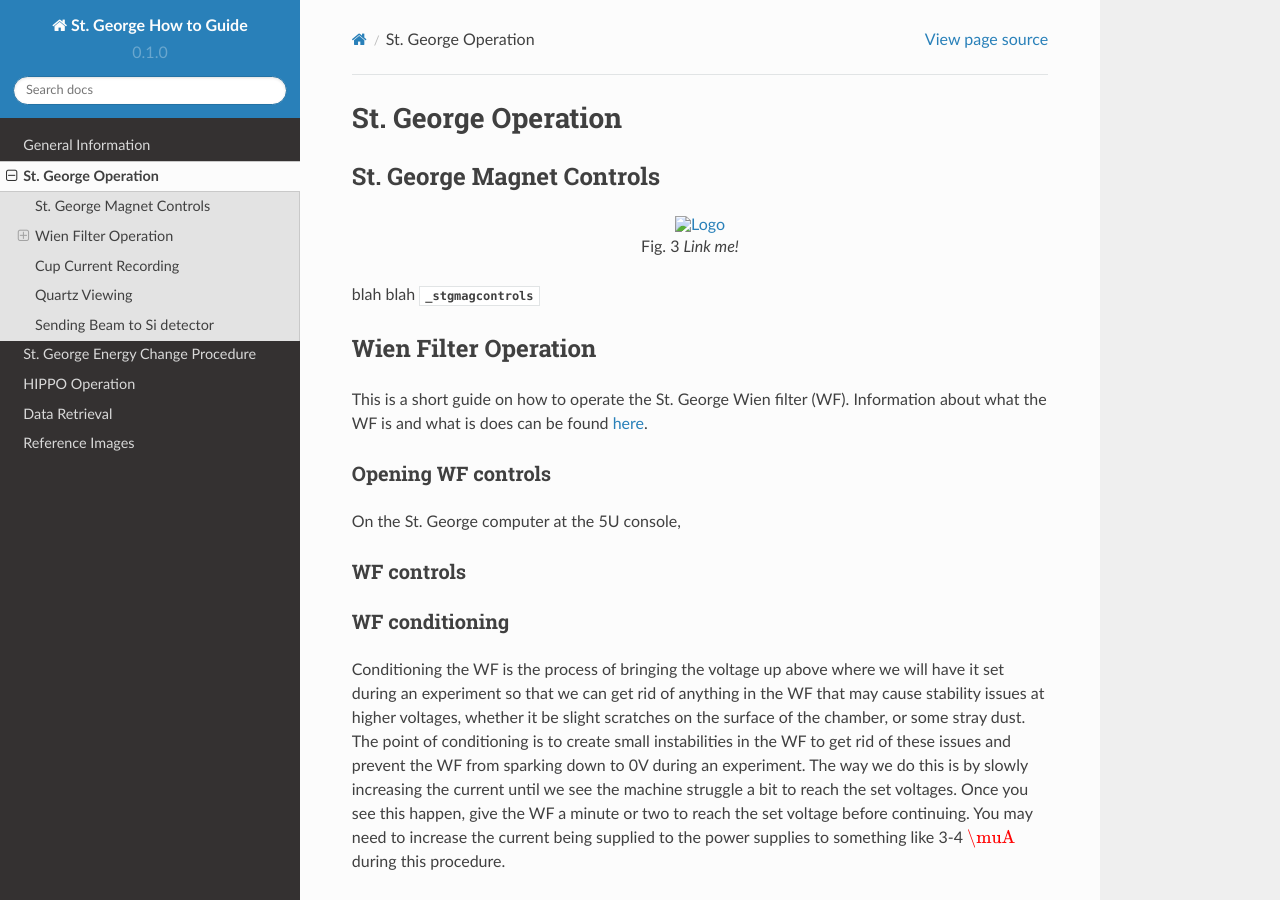
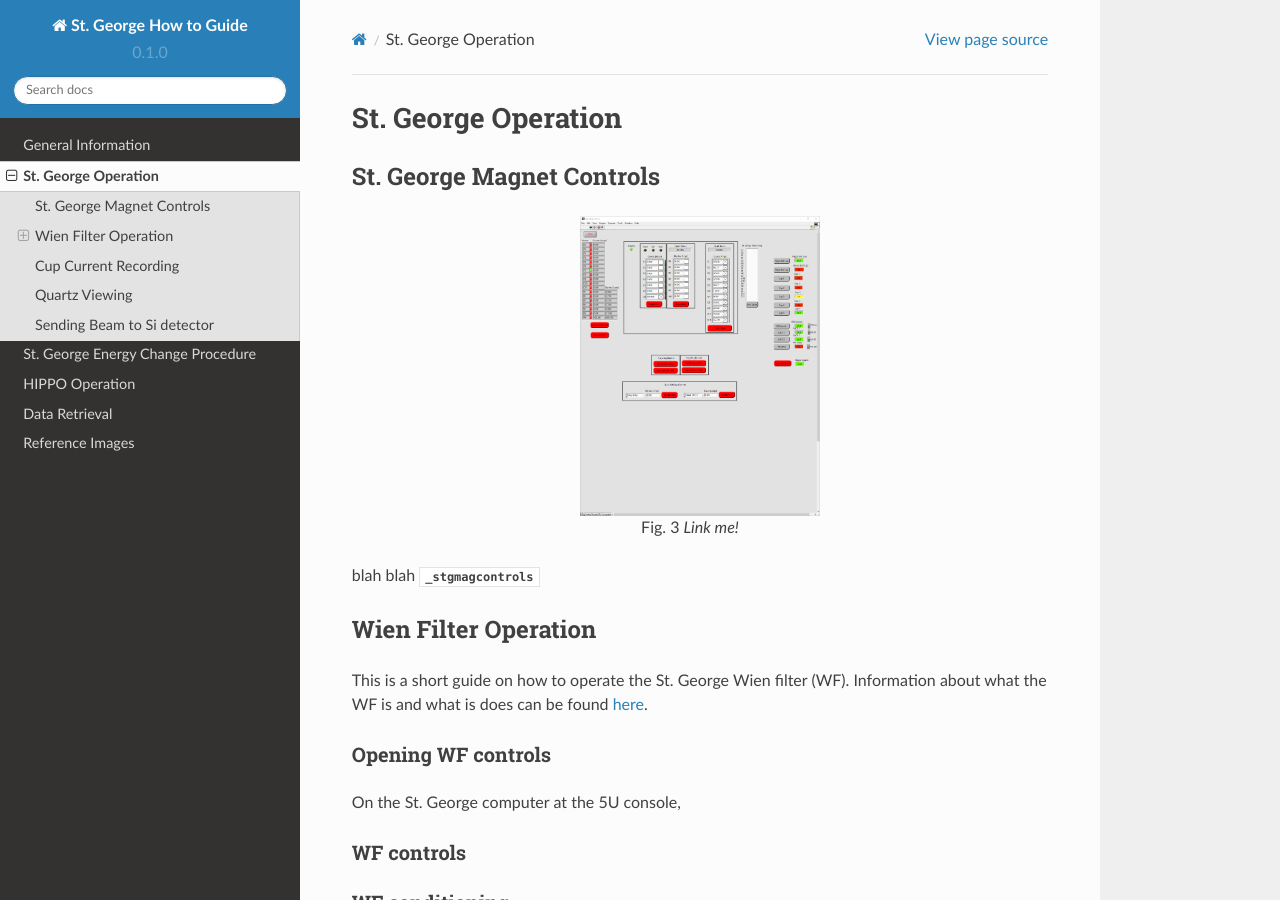
Before and after one commit to asanch25/StG-How-To, a Sphinx documentation site: the page built from docs/source/stgoperation.rst, in a window 1280 px wide and 900 px high. Built offline with Sphinx 7.4.7 and the Read the Docs theme 2.0.0, drawn with Linux system fonts in a browser that asks for light colours; pages that are not in the unit, such as notebooks, are missing from menus.

Commit message:
Update stgoperation.rst

```diff
--- a/docs/source/stgoperation.rst
+++ b/docs/source/stgoperation.rst
@@ -9,7 +9,7 @@ St. George Magnet Controls
 
 .. _stgmagcontrols:
 
-.. figure:: /imgages/magnetcontrols.PNG
+.. figure:: /images/magnetcontrols.PNG
    :alt: Logo
    :align: center
    :width: 240px
```
